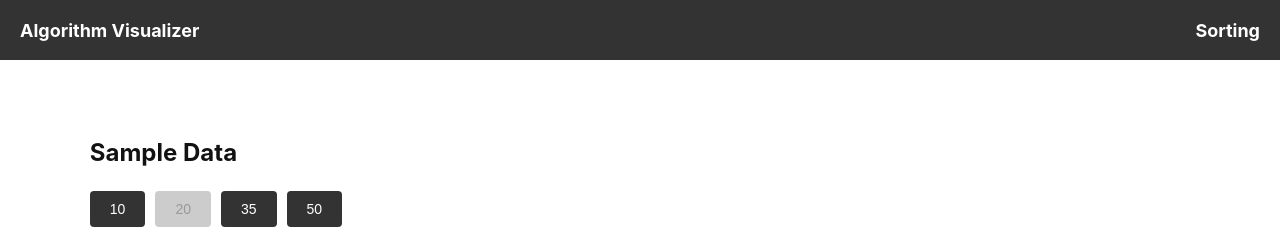
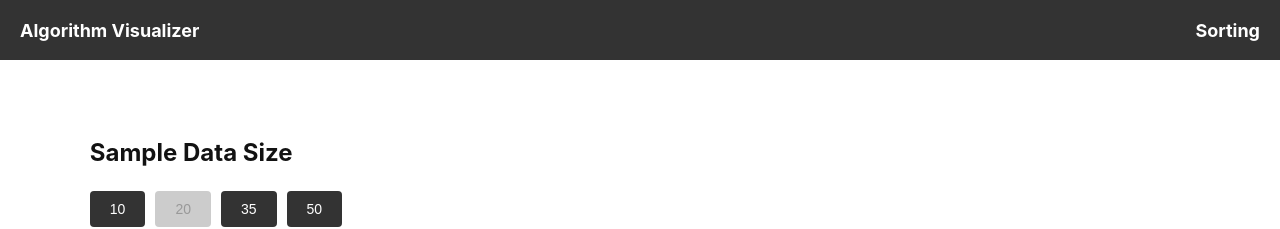
Before and after one commit to Palakash27/Algorithm-Visualizer, a React (Create React App) app: page /sorting-algorithm in a window 1280 px wide. Shown: the top 229 px of the page. Built offline with nearby package versions, Linux system fonts and the light colour scheme.

Commit message:
Fix sample data text

```diff
--- a/src/components/SampleData/SampleData.jsx
+++ b/src/components/SampleData/SampleData.jsx
@@ -8,7 +8,7 @@ export default function SampleData({
 }) {
     return (
         <>
-            <h2>Sample Data</h2>
+            <h2>Sample Data Size</h2>
             <ButtonsGroup
                 onClick={handleArrayLengthOptionClick}
                 activeButton={arrayLengthActiveButton}
```
